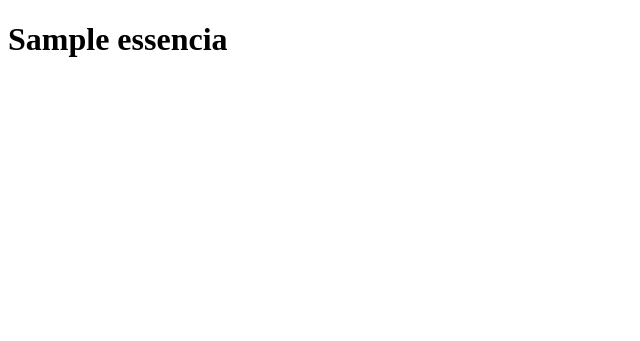
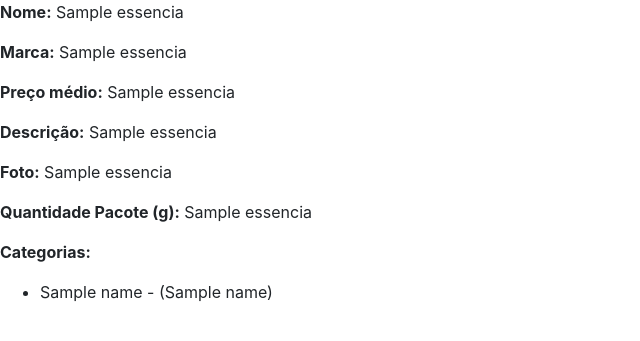
Before and after one commit to 2904nando/narguis_sabores, a Flask app: page / in a window 1280 px wide. Shown: the top 341 px of the page, without its empty margins (0-640 px from the left). Run offline with Flask 2, Linux system fonts and the light colour scheme; a database or web service that is not in the repository returns one stand-in record (values such as "Sample title"); some libraries are stand-ins or nearby versions.

Commit message:
Melhorias html

```diff
--- a/templates/index.html
+++ b/templates/index.html
@@ -5,7 +5,18 @@
 
 {% for essencia in essencias %}
 
-<h1>{{ essencia.1 }}</h1>
+<p><b>Nome:</b> {{ essencia.1 }}</p>
+<p><b>Marca:</b> {{ essencia.2 }}</p>
+<p><b>Preço médio:</b> {{ essencia.3 }}</p>
+<p><b>Descrição:</b> {{ essencia.4 }}</p>
+<p><b>Foto:</b> {{ essencia.5 }}</p>
+<p><b>Quantidade Pacote (g):</b> {{ essencia.6 }}</p>
+<p><b>Categorias:</b></p>
+<ul>
+  {% for categoria in essencia.7 %}
+    <li>{{ categoria }} - ({{ essencia[8][loop.index0] }})</li>
+  {% endfor %}
+</ul>
 
 {% endfor %}
 
--- a/templates/shared.html
+++ b/templates/shared.html
@@ -3,6 +3,10 @@
   <head>
     <meta charset="utf-8">
     <title>Narguis - {% block title %}{% endblock %}</title>
+    <script src="https://code.jquery.com/jquery-3.3.1.slim.min.js" integrity="sha384-q8i/X+965DzO0rT7abK41JStQIAqVgRVzpbzo5smXKp4YfRvH+8abtTE1Pi6jizo" crossorigin="anonymous"></script>
+    <script src="https://cdnjs.cloudflare.com/ajax/libs/popper.js/1.14.7/umd/popper.min.js" integrity="sha384-UO2eT0CpHqdSJQ6hJty5KVphtPhzWj9WO1clHTMGa3JDZwrnQq4sF86dIHNDz0W1" crossorigin="anonymous"></script>
+    <link rel="stylesheet" href="https://stackpath.bootstrapcdn.com/bootstrap/4.3.1/css/bootstrap.min.css" integrity="sha384-ggOyR0iXCbMQv3Xipma34MD+dH/1fQ784/j6cY/iJTQUOhcWr7x9JvoRxT2MZw1T" crossorigin="anonymous">
+    <script src="https://stackpath.bootstrapcdn.com/bootstrap/4.3.1/js/bootstrap.min.js" integrity="sha384-JjSmVgyd0p3pXB1rRibZUAYoIIy6OrQ6VrjIEaFf/nJGzIxFDsf4x0xIM+B07jRM" crossorigin="anonymous"></script>
   </head>
   <body>
     {% block body %}{% endblock %}
```
